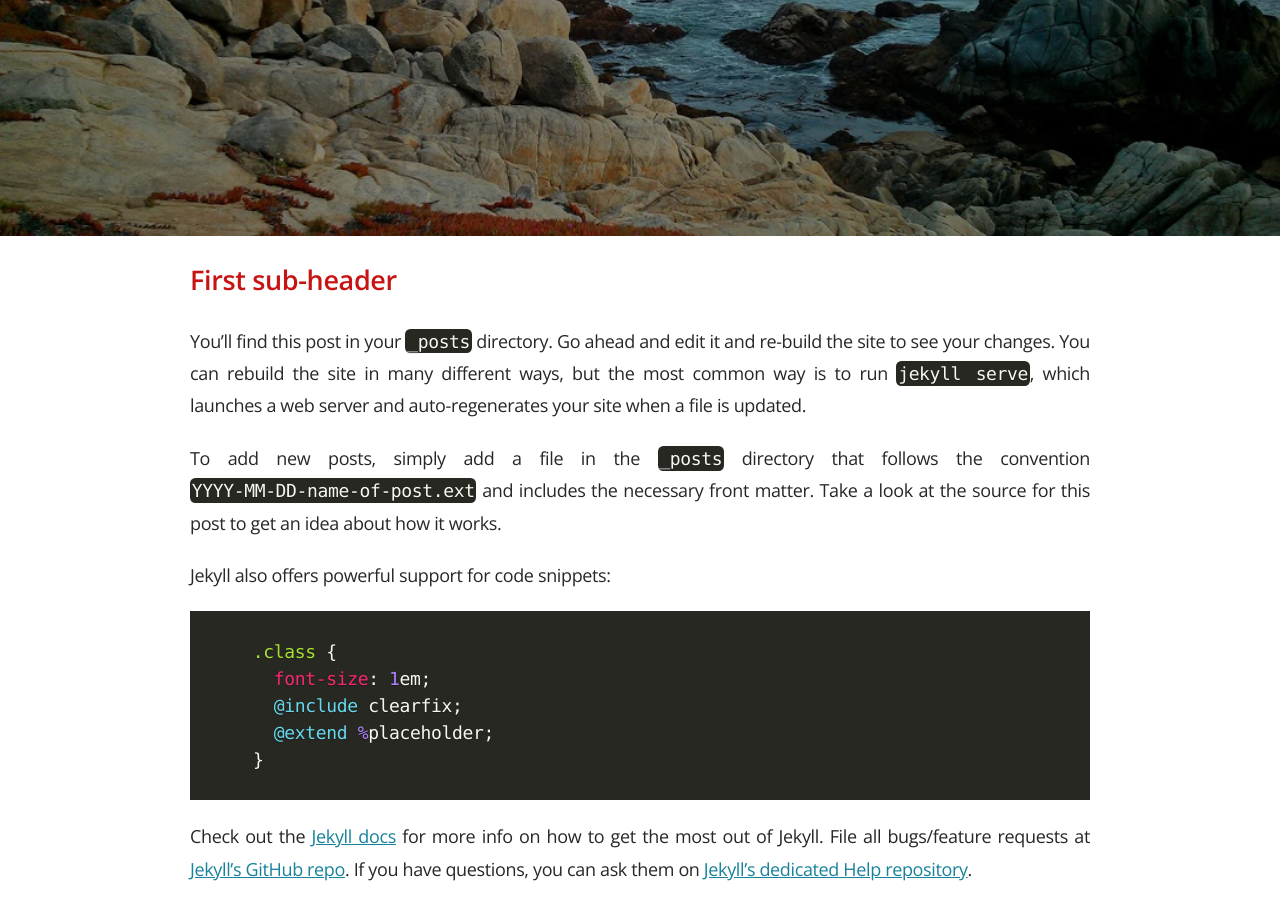
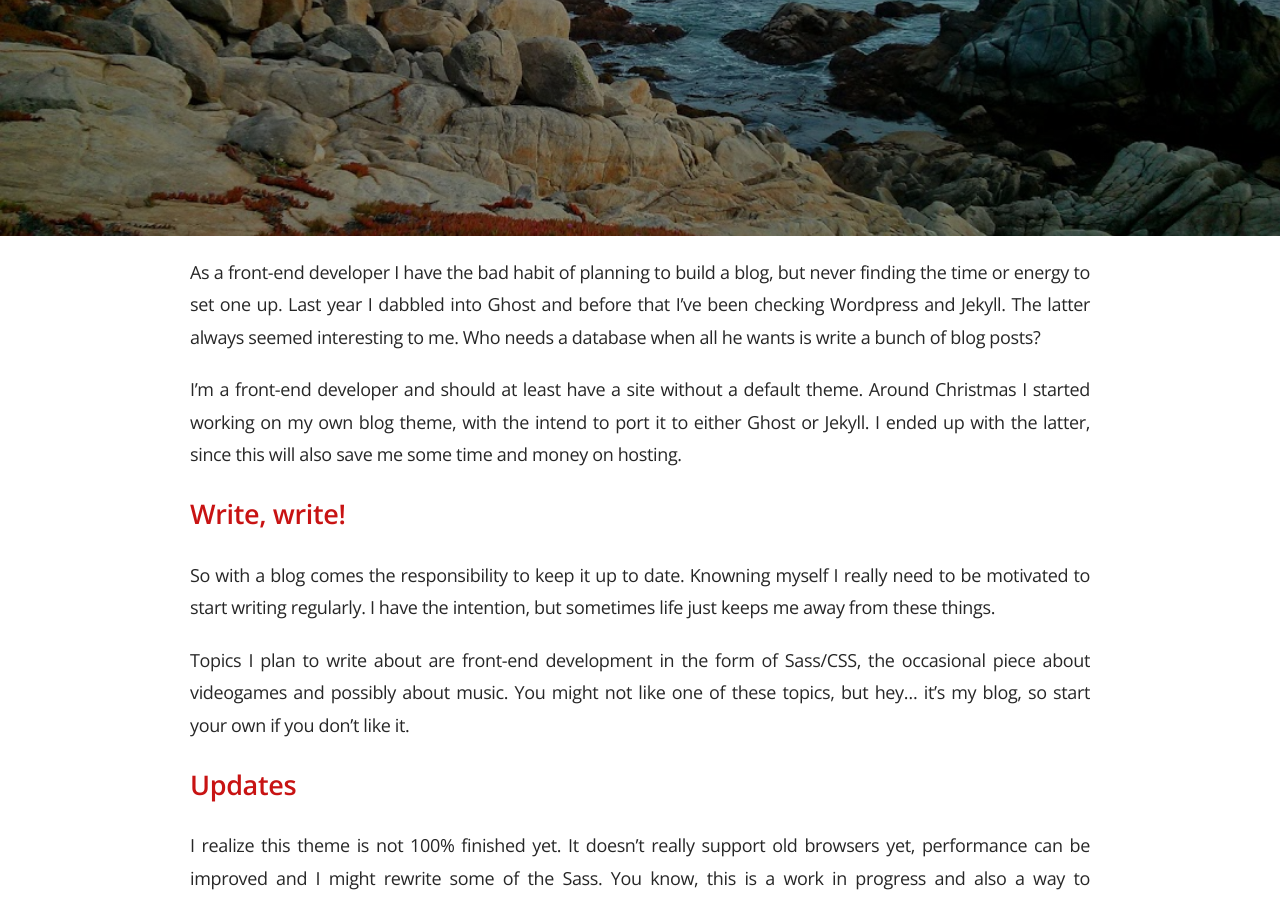
Before and after one commit to redrohX/old.redrohx.github.io, a Jekyll site: the page built from _posts/2015-01-24-welcome-to-jekyll.markdown, in a window 1280 px wide and 900 px high, scrolled down 439 px. Built offline with Jekyll 4.4.1, drawn with Linux system fonts in a browser that asks for light colours; some of the changed text lies outside the part shown.

Commit message:
Wrote post and added old posts

```diff
--- a/_posts/2015-01-24-welcome-to-jekyll.markdown
+++ b/_posts/2015-01-24-welcome-to-jekyll.markdown
@@ -1,24 +1,37 @@
 ---
 layout: post
-title:  "Welcome to Jekyll!"
-date:   2015-01-24 11:01:14
+title:  "Welcome, Jekyll!"
+date:   2015-01-24 21:01:14
 categories:
   - front-end
-  - games
-  - music
 tags:
   - jekyll
   - frontend
-  - goodluck
 image: /images/photos/IMG_20130527_193919.jpg
 ---
-## First sub-header
-You’ll find this post in your `_posts` directory. Go ahead and edit it and re-build the site to see your changes. You can rebuild the site in many different ways, but the most common way is to run `jekyll serve`, which launches a web server and auto-regenerates your site when a file is updated.
+As a front-end developer I have the bad habit of planning to build a blog, but never finding the time or energy to
+set one up. Last year I dabbled into Ghost and before that I've been checking Wordpress and Jekyll. The latter
+always seemed interesting to me. Who needs a database when all he wants is write a bunch of blog posts?
 
-To add new posts, simply add a file in the `_posts` directory that follows the convention `YYYY-MM-DD-name-of-post.ext` and includes the necessary front matter. Take a look at the source for this post to get an idea about how it works.
+I'm a front-end developer and should at least have a site without a default theme. Around Christmas I started
+working on my own blog theme, with the intend to port it to either Ghost or Jekyll. I ended up with the latter, since
+this will also save me some time and money on hosting.
 
-Jekyll also offers powerful support for code snippets:
+## Write, write!
+So with a blog comes the responsibility to keep it up to date. Knowning myself I really need to be motivated
+to start writing regularly. I have the intention, but sometimes life just keeps me away from these things.
 
+Topics I plan to write about are front-end development in the form of Sass/CSS, the occasional piece about videogames and possibly
+about music. You might not like one of these topics, but hey... it's my blog, so start your own if you don't like it.
+
+## Updates
+I realize this theme is not 100% finished yet. It doesn't really support old browsers yet, performance can be improved and
+I might rewrite some of the Sass. You know, this is a work in progress and also a way to experiment a bit. Knowing me I
+might change the theme more than writing blog posts.
+
+Anyway, this is my blog. Welcome and hopefully I will see you back soon (I've already added (the crappy) blog posts from my old blog).
+
+Oh and look at this awesome code snippet styling. I used [PrismJS][1] for it.
 <pre><code class="language-scss">
       .class {
         font-size: 1em;
@@ -28,8 +41,4 @@ Jekyll also offers powerful support for code snippets:
 
 </code></pre>
 
-Check out the [Jekyll docs][jekyll] for more info on how to get the most out of Jekyll. File all bugs/feature requests at [Jekyll’s GitHub repo][jekyll-gh]. If you have questions, you can ask them on [Jekyll’s dedicated Help repository][jekyll-help].
-
-[jekyll]:      http://jekyllrb.com
-[jekyll-gh]:   https://github.com/jekyll/jekyll
-[jekyll-help]: https://github.com/jekyll/jekyll-help
+[1]:      http://prismjs.com
```
Also changed, not shown: _posts/2014-02-23-bower-exit-code-of-69.markdown (added, +34 -0 lines), _posts/2014-04-08-using-sass-maps-to-create-a-button-library.markdown (added, +36 -0 lines), _posts/2014-05-23-naming-sass-variables.markdown (added, +26 -0 lines).
